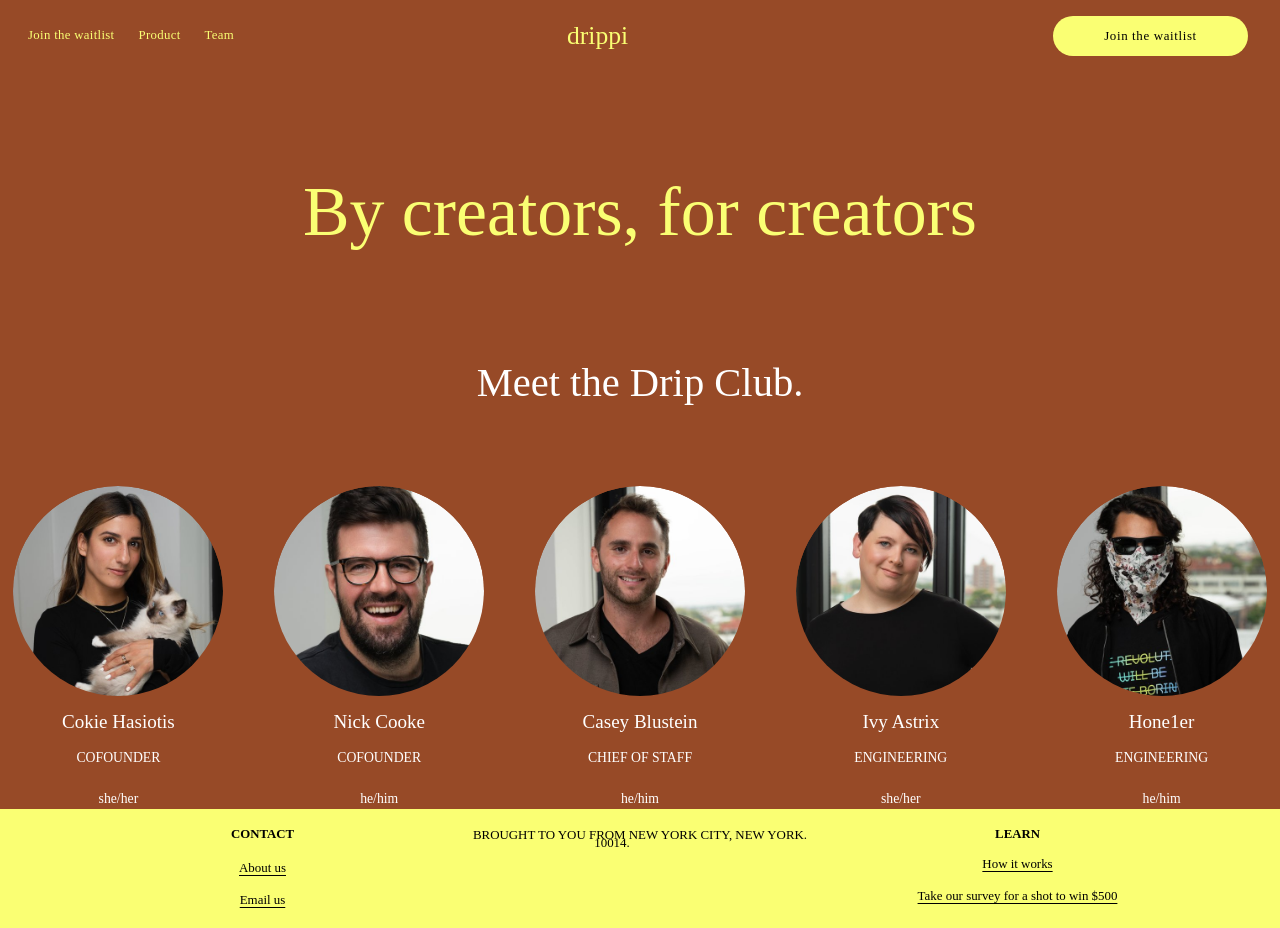
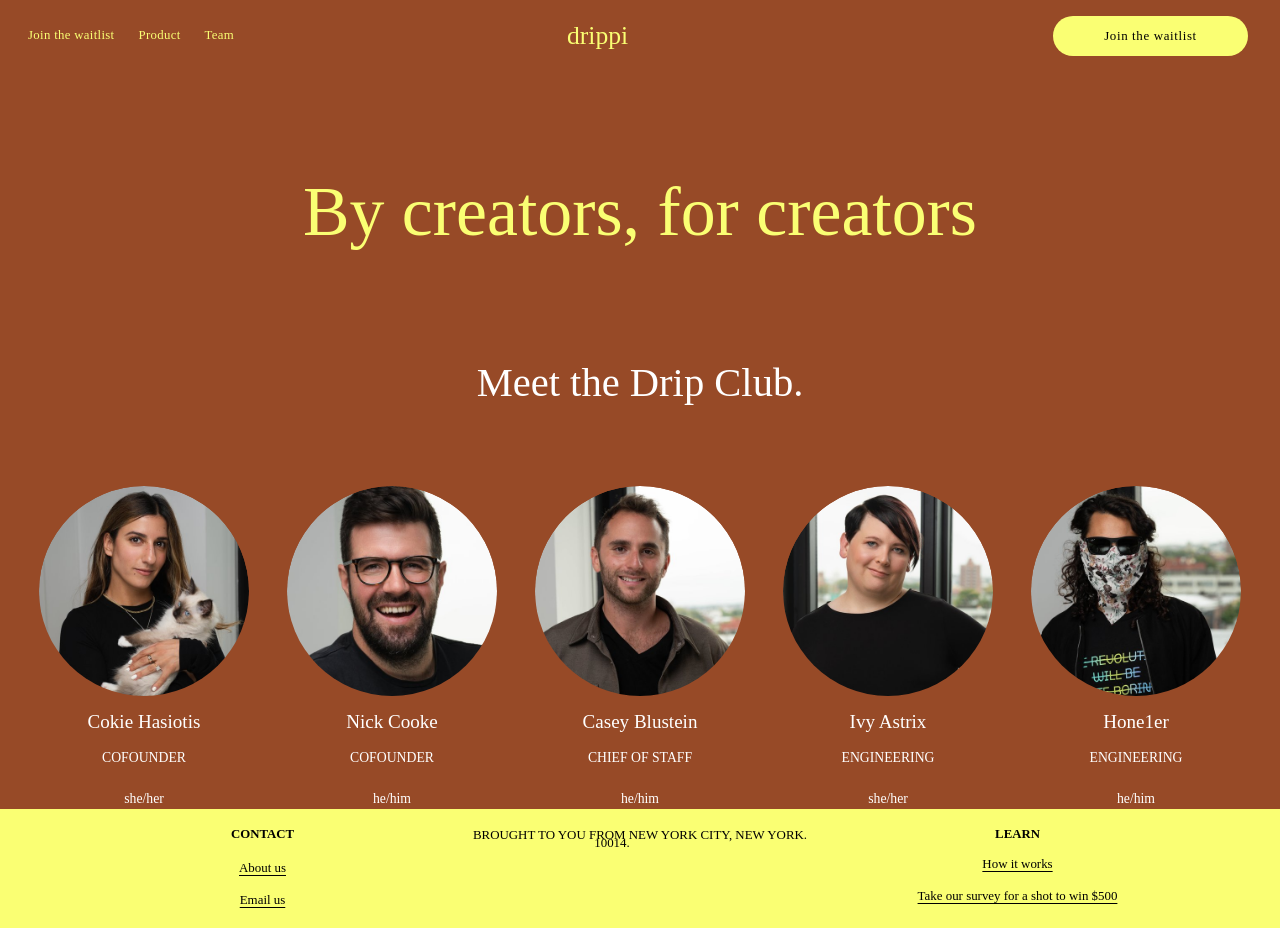
Before and after one commit to twali-xyz/drippi, a Next.js app: page /team in a window 1280 px wide. Built offline with nearby package versions, Linux system fonts and the light colour scheme; a web font is replaced by a local one.

Commit message:
center align text

```diff
--- a/pages/team.tsx
+++ b/pages/team.tsx
@@ -17,6 +17,7 @@ export default function Team() {
           color={"primary"}
           fontSize={"calc((4.5 - 1) * 1.2vw + 1rem)"}
           fontWeight={"500"}
+          textAlign={"center"}
         >
           By creators, for creators
         </Text>
@@ -26,10 +27,11 @@ export default function Team() {
           fontWeight={"500"}
           pt={20}
           pb={16}
+          textAlign={"center"}
         >
           Meet the Drip Club.
         </Text>
-        <SimpleGrid minChildWidth={"12rem"} spacing={6} w={"100%"}>
+        <SimpleGrid minChildWidth={"12rem"} spacing={6} px={8} w={"100%"}>
           <VStack px={4}>
             <Box borderRadius={"full"} overflow={"hidden"}>
               <Avatar
```
